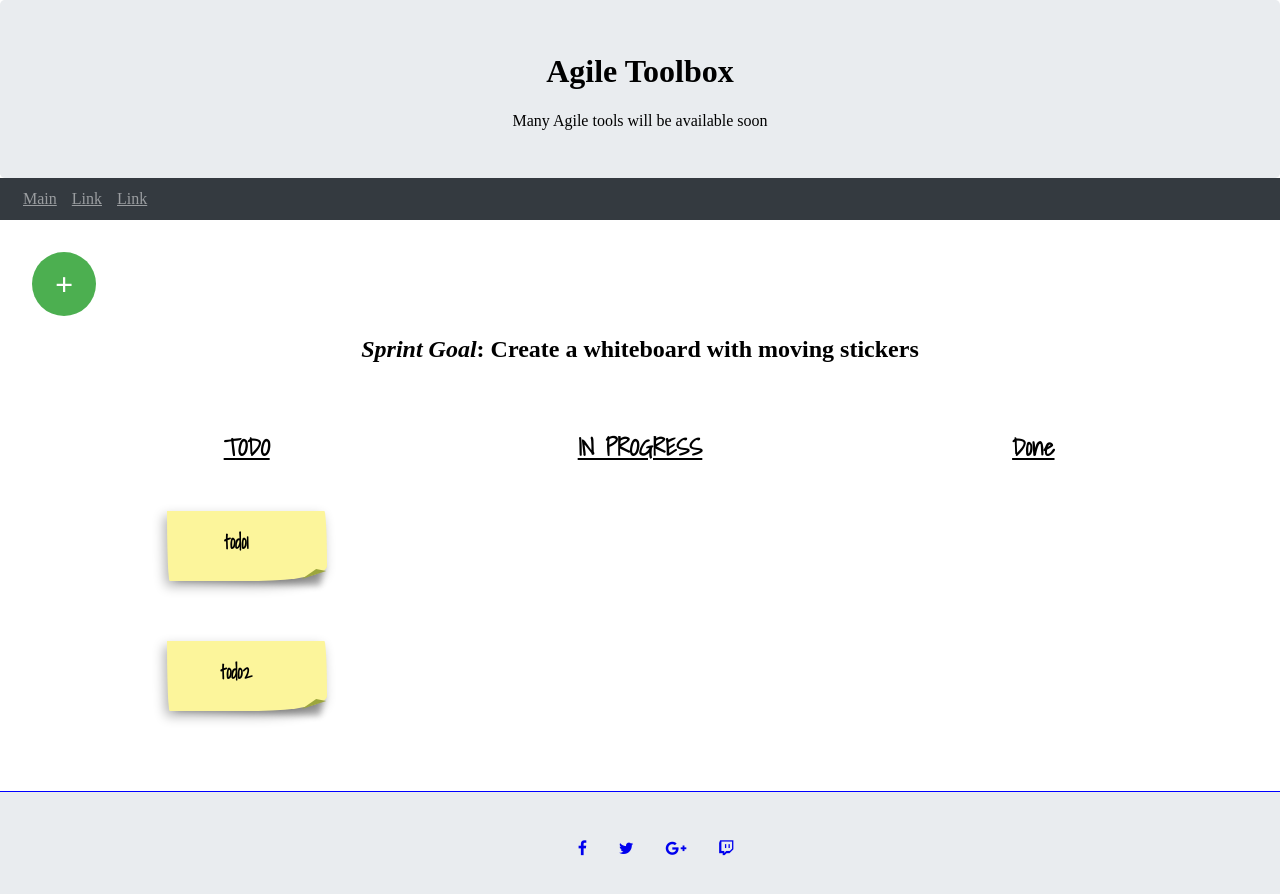
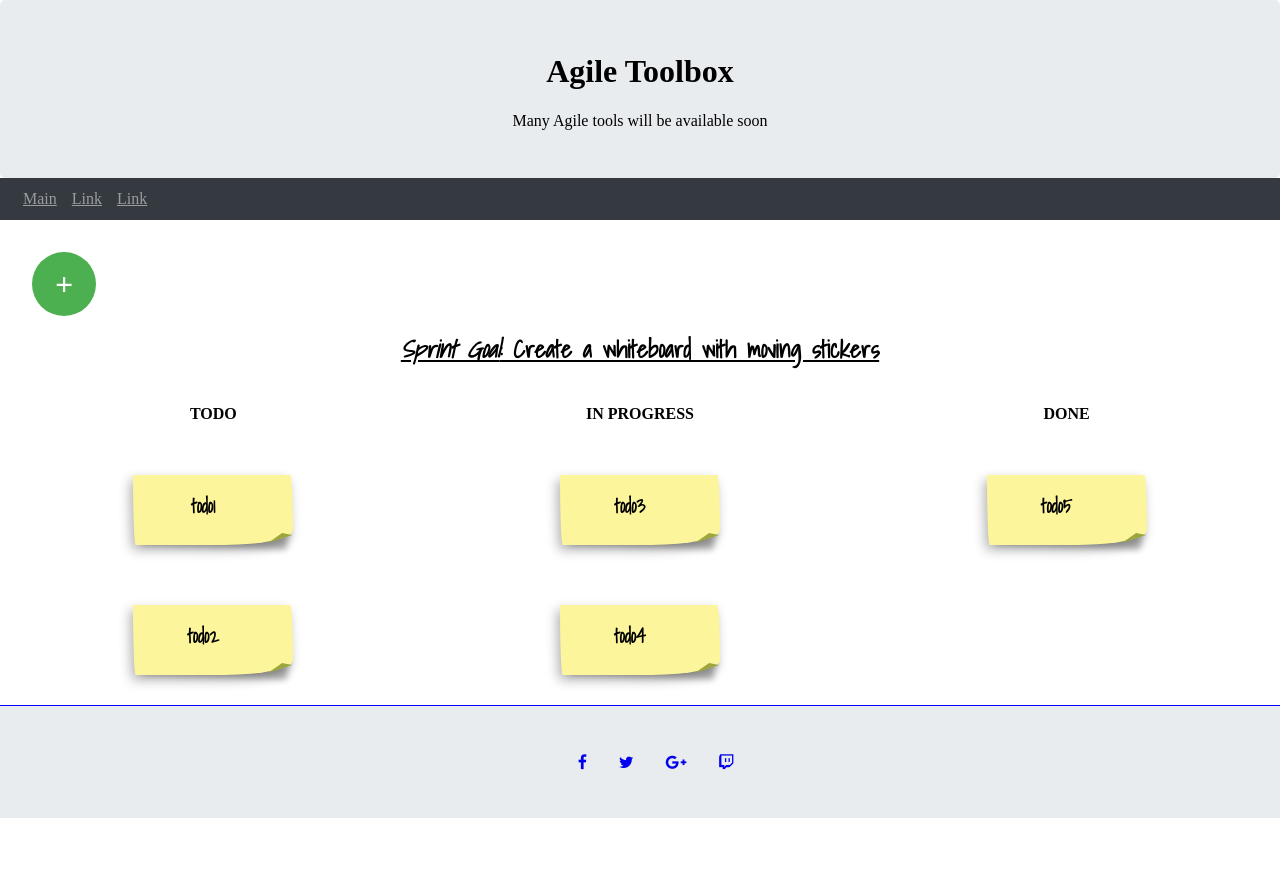
Before and after one commit to RodinDenis/agile-tool-box, a Vue app in the folder front/: page / in a window 1280 px wide. Shown: the top 894 px of the page. After the commit the page ends 818 px from the top, so only its background shows below. Built offline with nearby package versions, Linux system fonts and the light colour scheme.

Commit message:
Добавлены шаблоны досок и цели спринта. Добавлено перемещение стикеров между досками.

```diff
--- a/front/src/App.vue
+++ b/front/src/App.vue
@@ -1,63 +1,22 @@
 <template>
-  <h2 id="sprint-goal"><i>Sprint Goal</i>: Create a whiteboard with moving stickers</h2>
-  <main id="app">
-    <section>
-      <h2>TODO</h2>
-      <Sticker
-          v-for="sticker in stickers" :key="sticker.message"
-          v-bind:msg="sticker.message"/>
-    </section>
-    <section>
-      <h2>IN PROGRESS</h2>
-    </section>
-    <section>
-      <h2>Done</h2>
-    </section>
-  </main>
+  <div>
+    <SprintGoal/>
+    <Dashboard/>
+  </div>
 </template>
 
 <script>
-import Sticker from './components/Sticker.vue'
+import SprintGoal from './components/SprintGoal'
+import Dashboard from './components/Dashboard.vue'
 
 export default {
   name: 'App',
   components: {
-    Sticker
-  },
-  data() {
-    return {
-      stickers: [
-        {message: 'todo1'},
-        {message: 'todo2'}
-      ]
-    }
-  },
+    SprintGoal, Dashboard
+  }
 }
 </script>
 
 <style scoped>
 
-#sprint-goal {
-    text-align:center;
-}
-
-main {
-    margin: 50px;
-    display: flex;
-}
-
-section {
-    margin: 0 auto;
-    width: 100%;
-    text-align: center;
-    display: flex;
-    align-items: center;
-    flex-direction: column;
-}
-
-section H2 {
-  font-family: 'Shadows Into Light', cursive;
-  text-decoration: underline;
-}
-
 </style>
--- /dev/null
+++ b/front/src/components/Dashboard.vue
@@ -0,0 +1,111 @@
+<template>
+  <main>
+    <section v-for="dashboard in dashboards"
+             :key="dashboard.id"
+             @drop="onDrop($event,dashboard.id)"
+             class="droppable"
+             @dragover.prevent
+             @dragenter.prevent>
+      <h4>{{ dashboard.title }}</h4>
+      <Sticker v-for="sticker in stickers.filter(x => x.dashboardId===dashboard.id)"
+               :key="sticker.id"
+               v-bind:msg="sticker.title"
+               @dragstart="onDragStart($event, sticker)"
+               class="draggable"
+               draggable="true">
+      </Sticker>
+    </section>
+  </main>
+</template>
+
+<script>
+import Sticker from './Sticker.vue'
+import {ref} from 'vue'
+
+export default {
+  setup() {
+    const stickers = ref([
+      {
+        id: 0,
+        title: 'todo1',
+        dashboardId: 0
+      },
+      {
+        id: 1,
+        title: 'todo2',
+        dashboardId: 0
+      }, {
+        id: 2,
+        title: 'todo3',
+        dashboardId: 1
+      }, {
+        id: 3,
+        title: 'todo4',
+        dashboardId: 1
+      }, {
+        id: 4,
+        title: 'todo5',
+        dashboardId: 2
+      }
+    ])
+    const dashboards = ref([
+      {
+        id: 0,
+        title: 'TODO'
+      },
+      {
+        id: 1,
+        title: 'IN PROGRESS'
+      },
+      {
+        id: 2,
+        title: 'DONE'
+      }
+    ])
+
+    function onDragStart(e, sticker) {
+      e.dataTransfer.dropEffect = 'move'
+      e.dataTransfer.effectAllowed = 'move'
+      e.dataTransfer.setData('stickerId', sticker.id.toString())
+    }
+
+    function onDrop(e, dashboardId) {
+      const stickerId = parseInt(e.dataTransfer.getData('stickerId'))
+      stickers.value = stickers.value.map(x => {
+        if (x.id === stickerId)
+          x.dashboardId = dashboardId
+        return x
+      })
+    }
+
+    return {
+      stickers,
+      dashboards,
+      onDragStart,
+      onDrop
+    }
+  },
+  components: {
+    Sticker
+  }
+
+}
+</script>
+
+<style scoped>
+
+section {
+  margin: 0 auto;
+  width: 100%;
+  text-align: center;
+  display: flex;
+  align-items: center;
+  flex-direction: column;
+}
+
+main {
+  /*margin: 50px;*/
+  margin: 0px;
+  display: flex;
+}
+</style>
--- /dev/null
+++ b/front/src/components/SprintGoal.vue
@@ -0,0 +1,18 @@
+<template>
+  <h2 id="sprint-goal"><i>Sprint Goal</i>: Create a whiteboard with moving stickers</h2>
+</template>
+
+<script>
+</script>
+
+<style scoped>
+
+#sprint-goal {
+  text-align: center;
+}
+
+H2 {
+  font-family: 'Shadows Into Light', cursive;
+  text-decoration: underline;
+}
+</style>
```
Also changed, not shown: front/src/components/HelloWorld.vue (deleted, +0 -12 lines).
